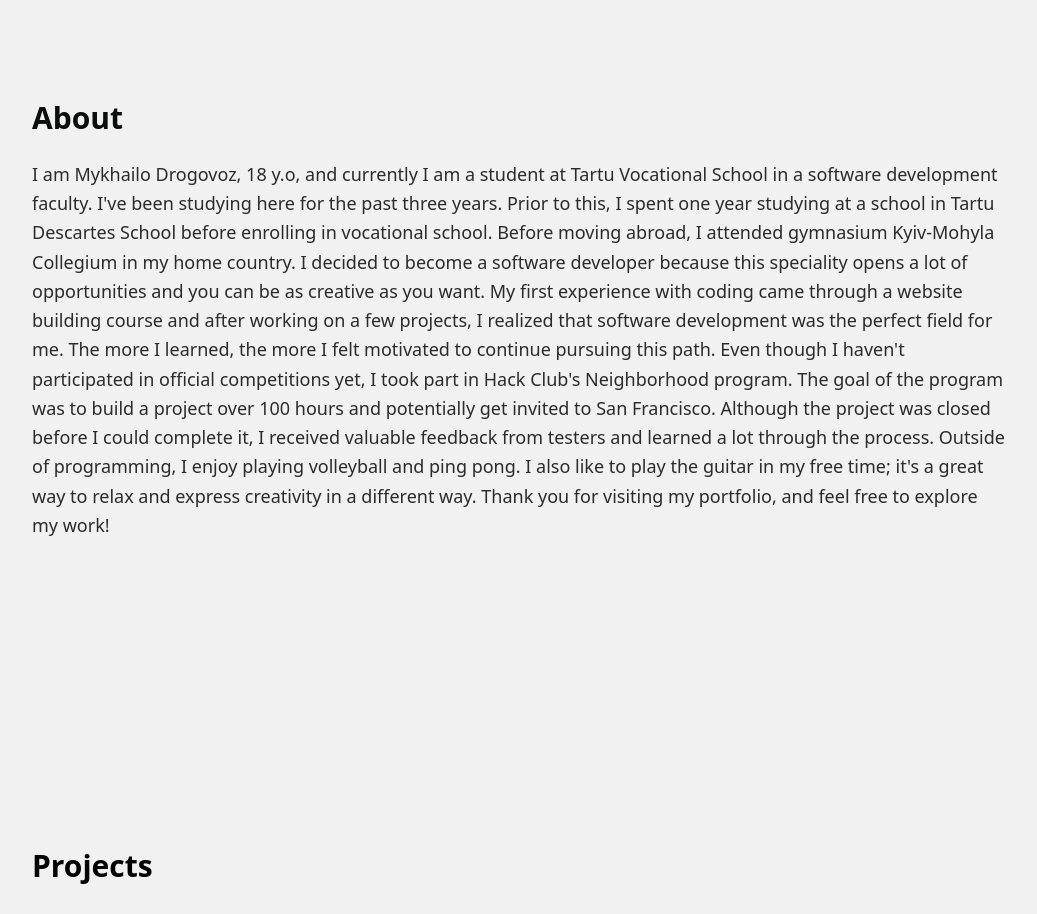
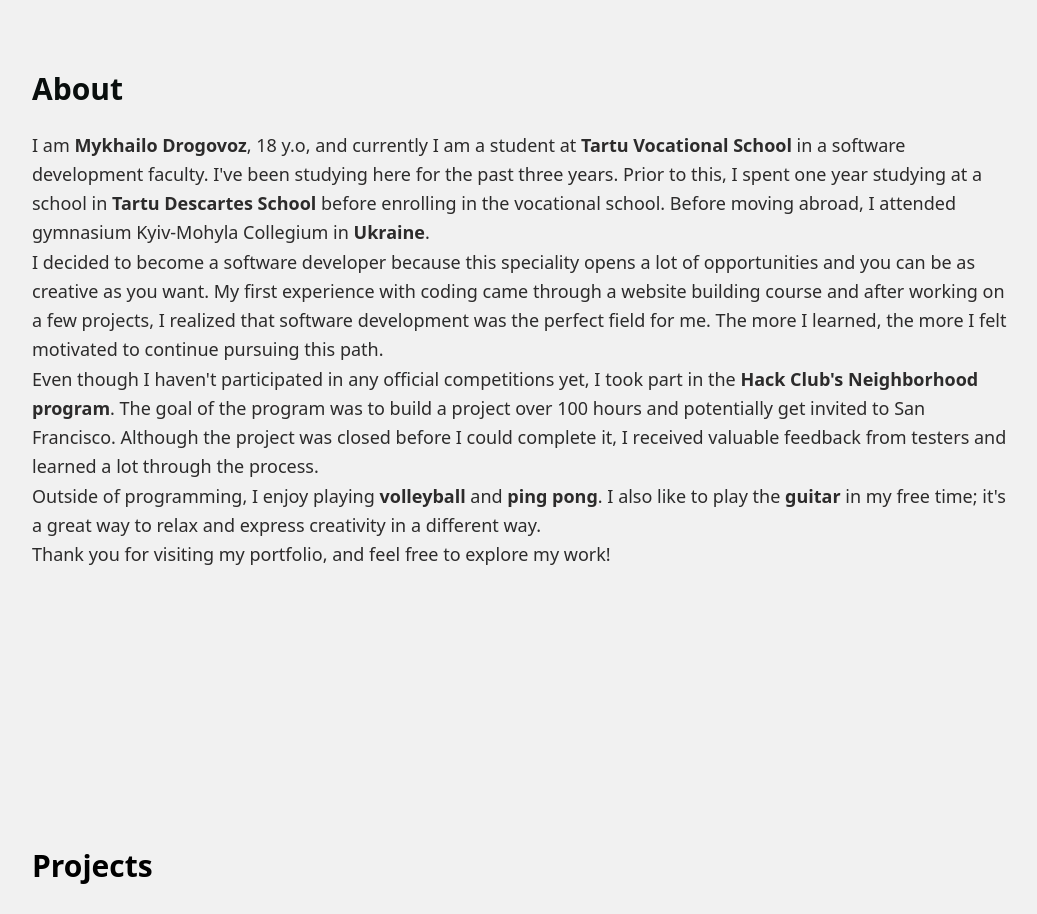
Before and after one commit to Misha2007/portfolio_simple, a React (Vite) app: page / in a window 1280 px wide. Shown: the part 880-1794 px from the top of the page, without its empty margins (120-1157 px from the left). Built offline with nearby package versions, Linux system fonts and the light colour scheme.

Commit message:
Add strong emphasis to personal information in About section
Enhanced the About section with strong emphasis on key details.

```diff
--- a/src/components/About.jsx
+++ b/src/components/About.jsx
@@ -10,26 +10,38 @@
       <div className="max-w-5xl mx-auto px-6">
         <h2 className="text-3xl font-semibold mb-6">About</h2>
         <p className="text-darkgray dark:text-gray text-lg leading-relaxed">
-          I am Mykhailo Drogovoz, 18 y.o, and currently I am a student at Tartu
-          Vocational School in a software development faculty. I've been
+          I am <strong>Mykhailo Drogovoz</strong>, 18 y.o, and currently I am a student at <strong>Tartu
+          Vocational School</strong> in a software development faculty. I've been
           studying here for the past three years. Prior to this, I spent one
-          year studying at a school in Tartu Descartes School before enrolling
-          in vocational school. Before moving abroad, I attended gymnasium
-          Kyiv-Mohyla Collegium in my home country. I decided to become a
+          year studying at a school in <strong>Tartu Descartes School</strong> before enrolling
+          in the vocational school. Before moving abroad, I attended gymnasium
+          Kyiv-Mohyla Collegium in <strong>Ukraine</strong>.
+        </p>
+        <p className="text-darkgray dark:text-gray text-lg leading-relaxed">
+          I decided to become a
           software developer because this speciality opens a lot of
           opportunities and you can be as creative as you want. My first
           experience with coding came through a website building course and
           after working on a few projects, I realized that software development
           was the perfect field for me. The more I learned, the more I felt
-          motivated to continue pursuing this path. Even though I haven't
-          participated in official competitions yet, I took part in Hack Club's
-          Neighborhood program. The goal of the program was to build a project
+          motivated to continue pursuing this path.
+        </p>
+        <p className="text-darkgray dark:text-gray text-lg leading-relaxed">
+          Even though I haven't
+          participated in any official competitions yet, I took part in the <strong>Hack Club's
+          Neighborhood program</strong>. The goal of the program was to build a project
           over 100 hours and potentially get invited to San Francisco. Although
           the project was closed before I could complete it, I received valuable
-          feedback from testers and learned a lot through the process. Outside
-          of programming, I enjoy playing volleyball and ping pong. I also like
-          to play the guitar in my free time; it's a great way to relax and
-          express creativity in a different way. Thank you for visiting my
+          feedback from testers and learned a lot through the process.
+        </p>
+        <p className="text-darkgray dark:text-gray text-lg leading-relaxed">
+          Outside
+          of programming, I enjoy playing <strong>volleyball</strong> and <strong>ping pong</strong>. I also like
+          to play the <strong>guitar</strong> in my free time; it's a great way to relax and
+          express creativity in a different way.
+        </p>
+        <p className="text-darkgray dark:text-gray text-lg leading-relaxed">
+          Thank you for visiting my
           portfolio, and feel free to explore my work!
         </p>
       </div>
```
